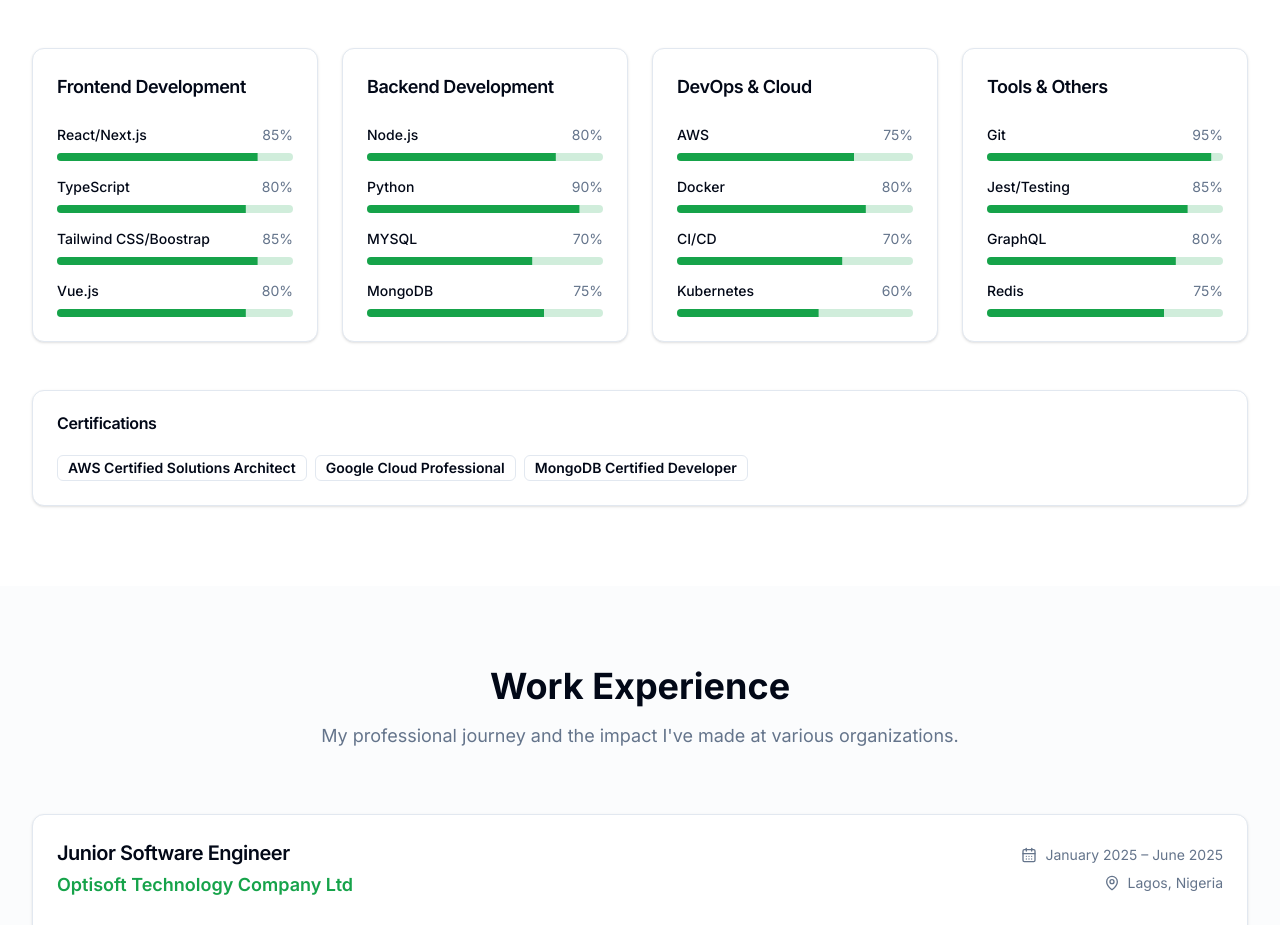
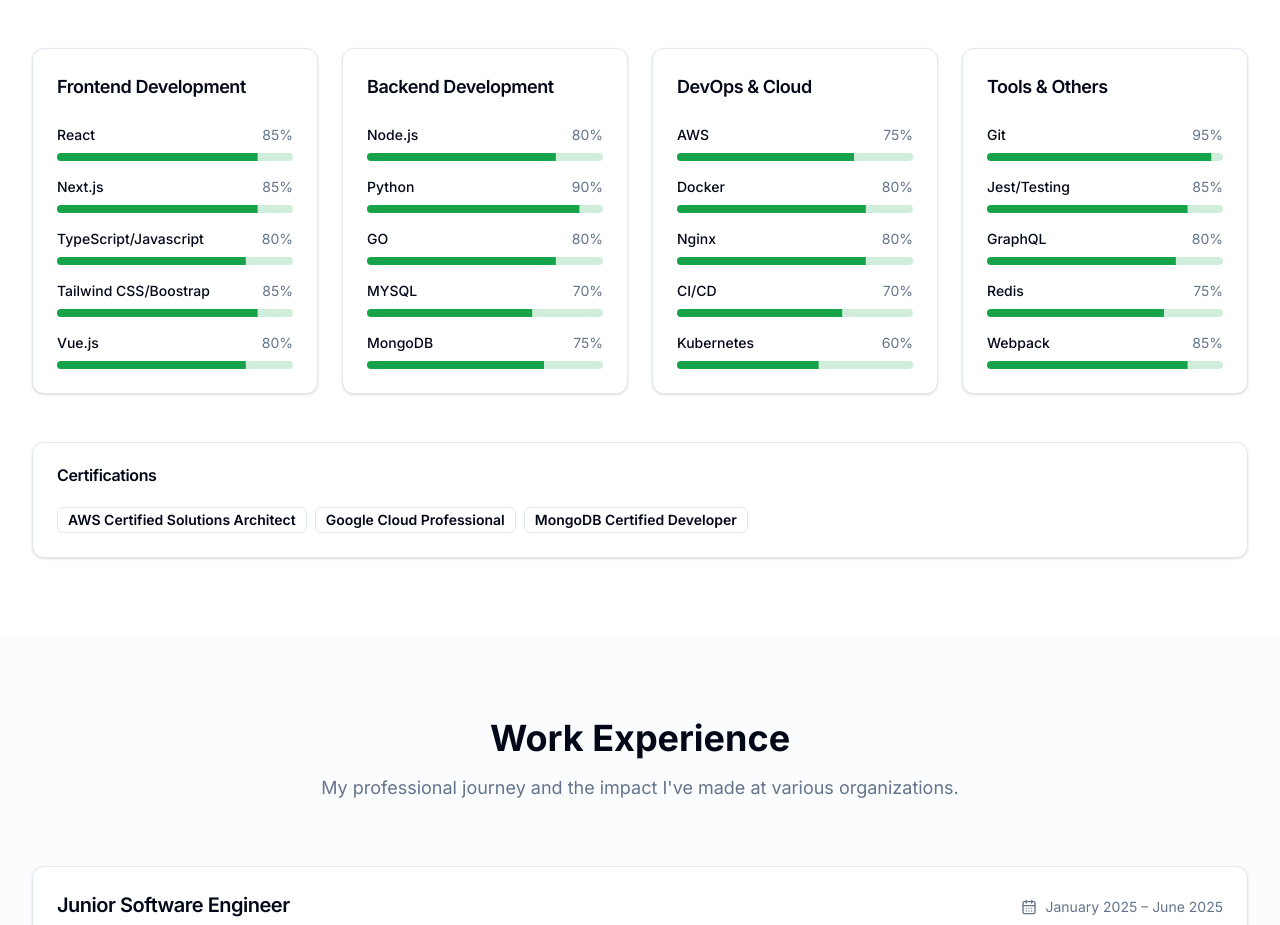
Before and after one commit to Muhadev/my-portfolio, a Next.js app: page / in a window 1280 px wide. Shown: the part 1820-2745 px from the top of the page. Built offline with nearby package versions, Linux system fonts and the light colour scheme.

Commit message:
added the skill tothe skill section

```diff
--- a/src/components/sections/skills.tsx
+++ b/src/components/sections/skills.tsx
@@ -9,8 +9,9 @@
     {
       title: "Frontend Development",
       skills: [
-        { name: "React/Next.js", level: 85 },
-        { name: "TypeScript", level: 80 },
+        { name: "React", level: 85 },
+        { name: "Next.js", level: 85 },
+        { name: "TypeScript/Javascript", level: 80 },
         { name: "Tailwind CSS/Boostrap", level: 85 },
         { name: "Vue.js", level: 80 },
       ],
@@ -20,6 +21,7 @@
       skills: [
         { name: "Node.js", level: 80 },
         { name: "Python", level: 90 },
+        { name: "GO", level: 80 },
         { name: "MYSQL", level: 70 },
         { name: "MongoDB", level: 75 },
       ],
@@ -29,6 +31,7 @@
       skills: [
         { name: "AWS", level: 75 },
         { name: "Docker", level: 80 },
+        { name: "Nginx", level: 80 },
         { name: "CI/CD", level: 70 },
         { name: "Kubernetes", level: 60 },
       ],
@@ -40,6 +43,7 @@
         { name: "Jest/Testing", level: 85 },
         { name: "GraphQL", level: 80 },
         { name: "Redis", level: 75 },
+        { name: "Webpack", level: 85 },
       ],
     },
   ]
```
